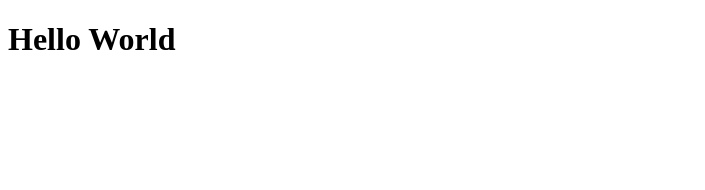
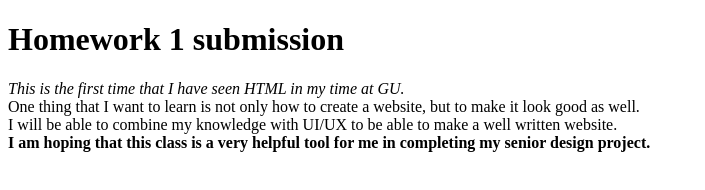
Before and after one commit to anttobias2/HW1, a plain HTML site: page docs/index.html in a window 1280 px wide. Shown: the whole page, without its empty margins (0-705 px from the left). Drawn offline with Linux system fonts and the light colour scheme.

Commit message:
adding tags to paragrpahs

```diff
--- a/docs/index.html
+++ b/docs/index.html
@@ -7,6 +7,12 @@
     <title>Hello World</title>
 </head>
 <body>
-    <h1>Hello World</h1>
+    <h1>Homework 1 submission</h1>
+    <p>
+        <em>This is the first time that I have seen HTML in my time at GU.</em><br>
+        One thing that I want to learn is not only how to create a website, but to make it look good as well.<br>
+        I will be able to combine my knowledge with UI/UX to be able to make a well written website.<br>
+        <strong>I am hoping that this class is a very helpful tool for me in completing my senior design project.</strong>
+    </p>
 </body>
 </html>
```
